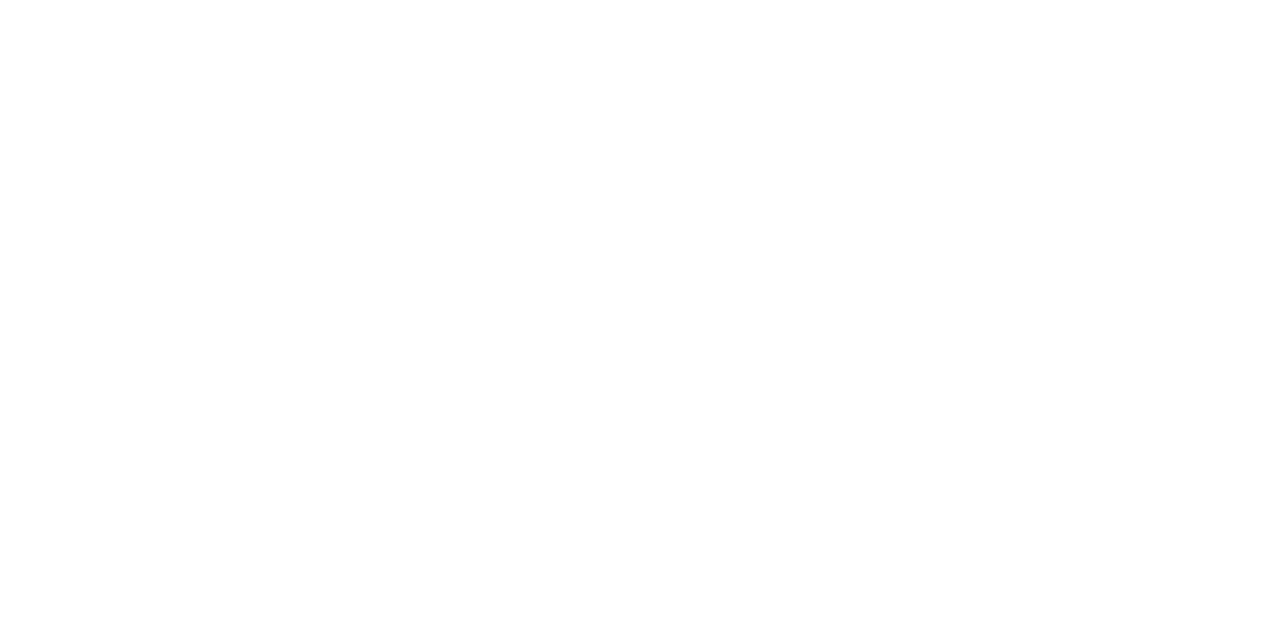
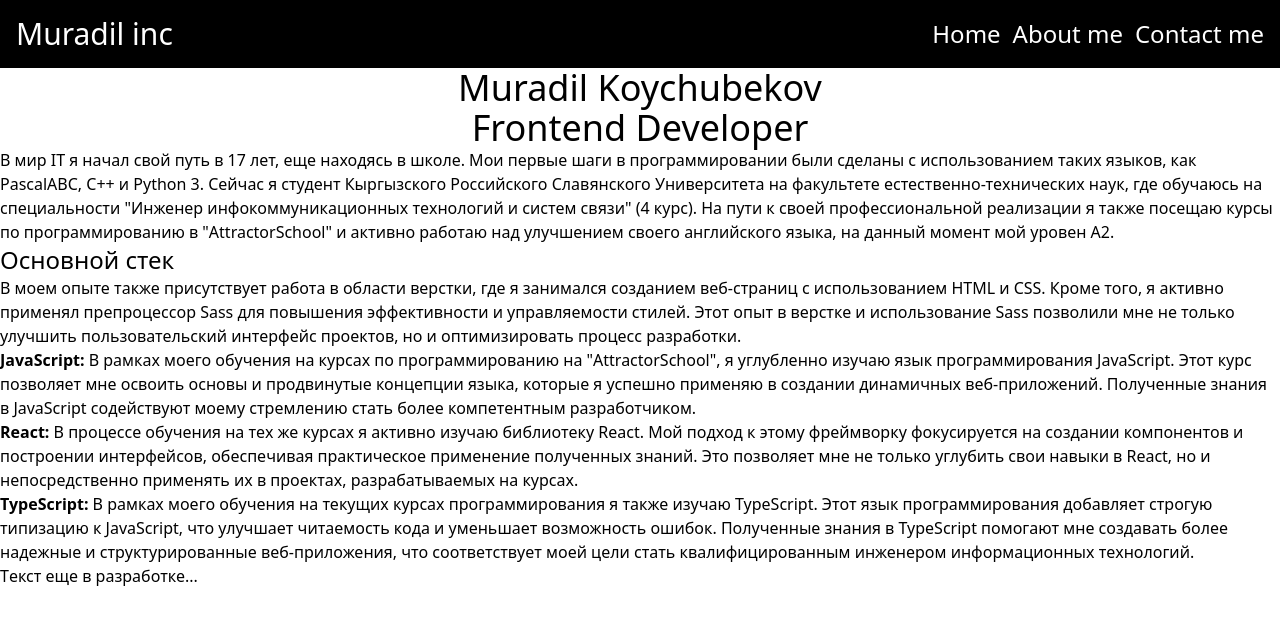
Before and after one commit to muradilinc/personal-card, a React (Vite) app: page /about-me in a window 1280 px wide. Shown: the top 624 px of the page. Built offline with nearby package versions, Linux system fonts and the light colour scheme; no server answers.

Commit message:
created Header, pages, CV and connect Github Api

```diff
--- a/package.json
+++ b/package.json
@@ -10,6 +10,7 @@
     "preview": "vite preview"
   },
   "dependencies": {
+    "axios": "^1.6.2",
     "react": "^18.2.0",
     "react-dom": "^18.2.0",
     "react-router-dom": "^6.20.0"
--- a/src/App.tsx
+++ /dev/null
@@ -1,11 +0,0 @@
-import React from 'react';
-
-const App = () => {
-  return (
-    <div>
-
-    </div>
-  );
-};
-
-export default App;
--- /dev/null
+++ b/src/components/CV/CV.tsx
@@ -0,0 +1,46 @@
+const CV = () => {
+  return (
+    <div>
+      <div className="flex flex-col text-center text-4xl">
+        <h1>Muradil Koychubekov</h1>
+        <h4>Frontend Developer</h4>
+      </div>
+      <div>
+        <p>В мир IT я начал свой путь в 17 лет, еще находясь в школе. Мои первые шаги в программировании были сделаны с
+          использованием таких языков, как PascalABC, C++ и Python 3. Сейчас я студент Кыргызского Российского
+          Славянского Университета на факультете естественно-технических наук, где обучаюсь на специальности "Инженер
+          инфокоммуникационных технологий и систем связи" (4 курс). На пути к своей профессиональной реализации я также
+          посещаю курсы по программированию в "AttractorSchool" и активно работаю над улучшением своего английского
+          языка, на данный момент мой уровен A2.</p>
+      </div>
+      <div>
+        <h4 className="text-2xl">Основной стек</h4>
+        <p>В моем опыте также присутствует работа в области верстки, где я занимался созданием веб-страниц с
+          использованием HTML и CSS. Кроме того, я активно применял препроцессор Sass для повышения эффективности и
+          управляемости стилей. Этот опыт в верстке и использование Sass позволили мне не только улучшить
+          пользовательский интерфейс проектов, но и оптимизировать процесс разработки.</p>
+        <p><strong>JavaScript: </strong>
+          В рамках моего обучения на курсах по программированию на "AttractorSchool", я углубленно изучаю язык
+          программирования JavaScript. Этот курс позволяет мне освоить основы и продвинутые концепции языка, которые я
+          успешно применяю в создании динамичных веб-приложений. Полученные знания в JavaScript содействуют моему
+          стремлению стать более компетентным разработчиком.</p>
+        <p>
+          <strong>React: </strong>
+          В процессе обучения на тех же курсах я активно изучаю библиотеку React. Мой подход к этому фреймворку
+          фокусируется на создании компонентов и построении интерфейсов, обеспечивая практическое применение полученных
+          знаний. Это позволяет мне не только углубить свои навыки в React, но и непосредственно применять их в
+          проектах, разрабатываемых на курсах.</p>
+        <p>
+          <strong>TypeScript: </strong>
+          В рамках моего обучения на текущих курсах программирования я также изучаю TypeScript. Этот язык
+          программирования добавляет строгую типизацию к JavaScript, что улучшает читаемость кода и уменьшает
+          возможность ошибок. Полученные знания в TypeScript помогают мне создавать более надежные и структурированные
+          веб-приложения, что соответствует моей цели стать квалифицированным инженером информационных технологий.
+        </p>
+        <p>Tекст еще в разработке...</p>
+      </div>
+    </div>
+  );
+};
+
+export default CV;
--- /dev/null
+++ b/src/components/Card/Card.tsx
@@ -0,0 +1,41 @@
+import React from 'react';
+import {Link} from 'react-router-dom';
+import {Repositories} from '../../types';
+
+interface Props {
+  repo: Repositories;
+}
+
+const Card: React.FC<Props> = ({repo}) => {
+  return (
+    <div className="max-w-sm flex flex-col p-6 bg-white border border-gray-200 rounded-lg shadow dark:bg-gray-800 dark:border-gray-700">
+      <Link to={repo.html_url}>
+        <h5 className="mb-2 text-2xl font-bold tracking-tight text-gray-900 dark:text-white">{repo.name}</h5>
+      </Link>
+      <div className="flex-grow">
+        <p className="mb-3 font-normal text-gray-700 dark:text-gray-400">{repo.description}</p>
+      </div>
+      <div className="flex justify-between">
+        <Link to={repo.html_url} className="inline-flex items-center px-3 py-2 text-sm font-medium text-center text-white bg-blue-700 rounded-lg hover:bg-blue-800 focus:ring-4 focus:outline-none focus:ring-blue-300 dark:bg-blue-600 dark:hover:bg-blue-700 dark:focus:ring-blue-800">
+          Read more
+          <svg className="rtl:rotate-180 w-3.5 h-3.5 ms-2" aria-hidden="true" xmlns="http://www.w3.org/2000/svg" fill="none" viewBox="0 0 14 10">
+            <path stroke="currentColor" strokeLinecap="round" strokeLinejoin="round" strokeWidth="2" d="M1 5h12m0 0L9 1m4 4L9 9"/>
+          </svg>
+        </Link>
+        {
+          repo.homepage ?
+            <Link to={repo.homepage} className="inline-flex items-center px-3 py-2 text-sm font-medium text-center text-white bg-blue-700 rounded-lg hover:bg-blue-800 focus:ring-4 focus:outline-none focus:ring-blue-300 dark:bg-blue-600 dark:hover:bg-blue-700 dark:focus:ring-blue-800">
+              Demo
+              <svg className="rtl:rotate-180 w-3.5 h-3.5 ms-2" aria-hidden="true" xmlns="http://www.w3.org/2000/svg" fill="none" viewBox="0 0 14 10">
+                <path stroke="currentColor" strokeLinecap="round" strokeLinejoin="round" strokeWidth="2" d="M1 5h12m0 0L9 1m4 4L9 9"/>
+              </svg>
+            </Link>
+            :
+            null
+        }
+      </div>
+    </div>
+  );
+};
+
+export default Card;
--- /dev/null
+++ b/src/components/Header/Header.tsx
@@ -0,0 +1,25 @@
+import React from 'react';
+import {NavLink} from 'react-router-dom';
+
+const Header = () => {
+  return (
+    <div className="bg-black text-white p-4">
+      <div className="container mx-auto grid items-center grid-cols-3 gap-2">
+        <div className="col-span-1">
+          <h1 className="text-3xl">
+            <NavLink to='/'>Muradil inc</NavLink>
+          </h1>
+        </div>
+        <div className="col-span-2 text-2xl">
+          <ul className="flex justify-end">
+            <li className="mr-3"><NavLink className="nav-link" to='/'>Home</NavLink></li>
+            <li className="mr-3"><NavLink className="nav-link" to='/about-me'>About me</NavLink></li>
+            <li><NavLink className="nav-link" to='/contact-me'>Contact me</NavLink></li>
+          </ul>
+        </div>
+      </div>
+    </div>
+  );
+};
+
+export default Header;
--- /dev/null
+++ b/src/constanst/contanst.ts
@@ -0,0 +1 @@
+export const GIR_URL = 'https://api.github.com/search/users?q=muradilinc';
--- /dev/null
+++ b/src/containers/About/About.tsx
@@ -0,0 +1,9 @@
+import CV from '../../components/CV/CV';
+
+const About = () => {
+  return (
+    <CV/>
+  );
+};
+
+export default About;
--- /dev/null
+++ b/src/containers/App/App.tsx
@@ -0,0 +1,45 @@
+import {useEffect, useState} from 'react';
+import Header from '../../components/Header/Header';
+import {Route, Routes} from 'react-router-dom';
+import Home from '../Home/Home';
+import axios from 'axios';
+import {GIR_URL} from '../../constanst/contanst';
+import {Owner, Repositories} from '../../types';
+import About from '../About/About';
+
+const App = () => {
+  const [repositories, setRepositories] = useState<Repositories[]>([]);
+
+  const fetchRepositories = async () => {
+    try {
+      const response = await axios.get(GIR_URL);
+      const repositories = await Promise.all(response.data.items.map(async (item: Owner) =>{
+        const responseRepo = await axios.get(item.repos_url);
+        return responseRepo.data;
+      }));
+      setRepositories(repositories[0]);
+    } catch (error) {
+      console.log(error);
+    }
+  };
+
+  useEffect(() => {
+    void fetchRepositories();
+  }, []);
+
+  console.log(repositories);
+  return (
+    <div>
+      <Header/>
+      <div className="container mx-auto">
+        <Routes>
+          <Route path='/' element={(<Home repos={repositories}/>)}/>
+          <Route path='/about-me' element={(<About/>)}/>
+          <Route path='*' element={(<h1>Not found page</h1>)}/>
+        </Routes>
+      </div>
+    </div>
+  );
+};
+
+export default App;
--- /dev/null
+++ b/src/containers/Home/Home.tsx
@@ -0,0 +1,24 @@
+import React from 'react';
+import {Repositories} from '../../types';
+import Card from '../../components/Card/Card';
+
+interface Props {
+  repos: Repositories[];
+}
+
+const Home: React.FC<Props> = ({repos}) => {
+  return (
+    <>
+      <div>
+        <h4 className='text-2xl'>My repositories</h4>
+        <div className="grid grid-cols-4 gap-2">
+          {
+            repos.map((repo) => (<Card key={repo.id} repo={repo}/>))
+          }
+        </div>
+      </div>
+    </>
+  );
+};
+
+export default Home;
--- a/src/main.tsx
+++ b/src/main.tsx
@@ -1,10 +1,13 @@
 import React from 'react';
 import ReactDOM from 'react-dom/client';
-import App from './App';
+import App from './containers/App/App';
 import './index.css';
+import {BrowserRouter} from 'react-router-dom';
 
 ReactDOM.createRoot(document.getElementById('root')!).render(
   <React.StrictMode>
-    <App/>
+    <BrowserRouter>
+      <App/>
+    </BrowserRouter>
   </React.StrictMode>,
 );
```
Also changed, not shown: src/types.d.ts (added, +14 -0 lines), src/containers/Contact/Contact.tsx (added), 1 other file (tests, documents, lock files or other folders).
